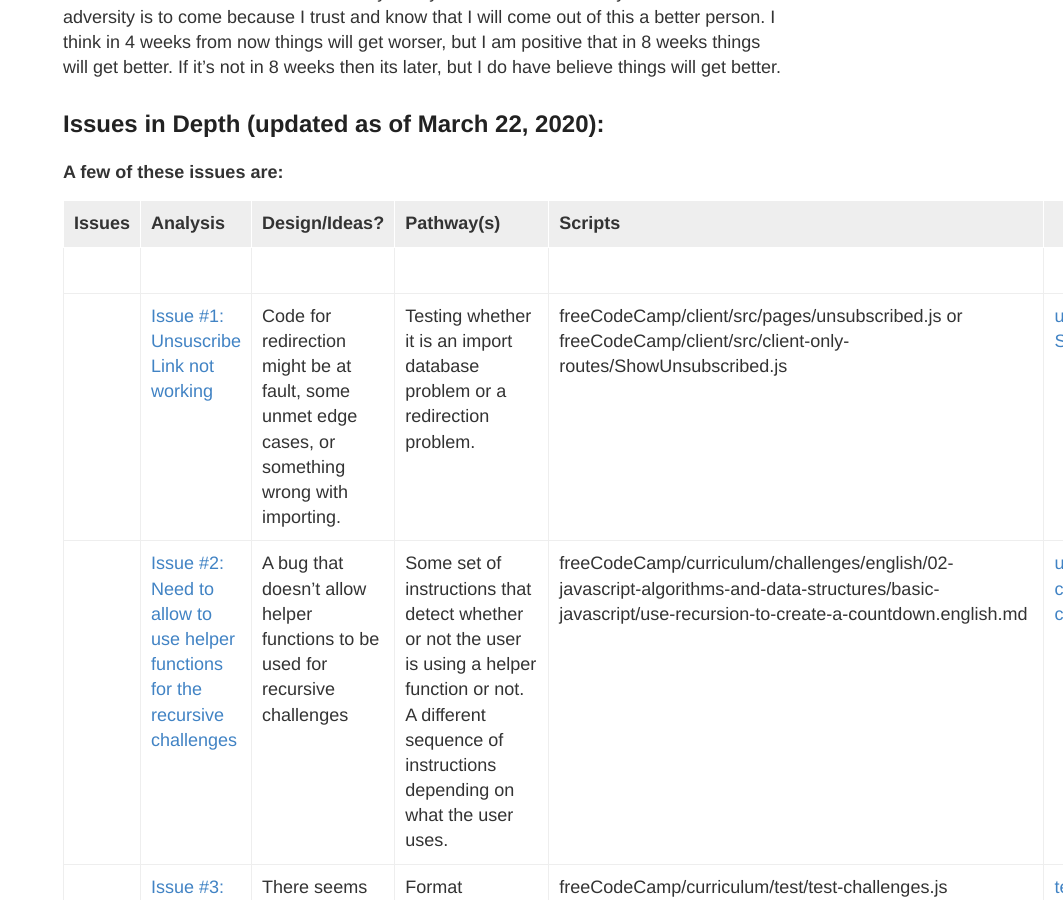
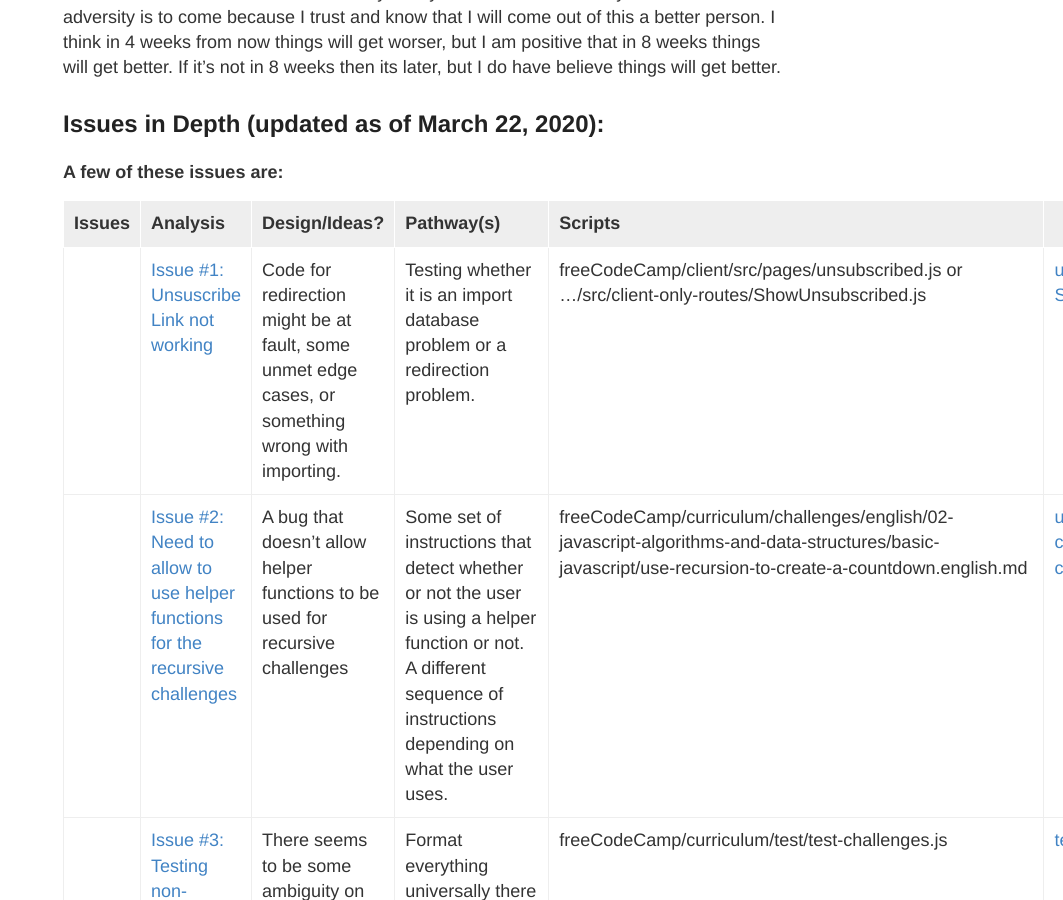
Before and after one commit to hunter-college-ossd-spr-2020/MarceloDamian-weekly, a Jekyll site: the page built from _posts/2020-03-22-week08.md, in a window 1280 px wide and 900 px high, scrolled down 708 px. Shown: the whole window, without its empty margins (217-1280 px from the left). Built offline with Jekyll 4.4.1, drawn with Linux system fonts in a browser that asks for light colours.

Commit message:
Update 2020-03-22-week08.md

```diff
--- a/_posts/2020-03-22-week08.md
+++ b/_posts/2020-03-22-week08.md
@@ -12,8 +12,7 @@ title: Week 8
 
 Issues| Analysis | Design/Ideas? | Pathway(s)| Scripts
 |:---|:---|:---|:---|:---|
-|<img width=200/>|<img width=500/>||<img width=200/>|<img width=500/>||<img width=200/>
-|[Issue #1: Unsuscribe Link not working](https://github.com/freeCodeCamp/freeCodeCamp/issues/38322)|Code for redirection might be at fault, some unmet edge cases, or something wrong with importing. | Testing whether it is an import database problem or a redirection problem.| freeCodeCamp/client/src/pages/unsubscribed.js or freeCodeCamp/client/src/client-only-routes/ShowUnsubscribed.js| [unsubscribed.js](https://docs.google.com/document/d/1A5IZmCnEVrGd2PX6qWgL2Ojxrm6OVnexnEa3FMyHR7o/edit?usp=sharing) [ShowUnsubscribed.js](https://docs.google.com/document/d/1j1MLzVgAKYM4JwdT5lDOXcCbL_HeJlJelgd77QocM6s/edit?usp=sharing)
+|[Issue #1: Unsuscribe Link not working](https://github.com/freeCodeCamp/freeCodeCamp/issues/38322)|Code for redirection might be at fault, some unmet edge cases, or something wrong with importing. | Testing whether it is an import database problem or a redirection problem.| freeCodeCamp/client/src/pages/unsubscribed.js or .../src/client-only-routes/ShowUnsubscribed.js| [unsubscribed.js](https://docs.google.com/document/d/1A5IZmCnEVrGd2PX6qWgL2Ojxrm6OVnexnEa3FMyHR7o/edit?usp=sharing) [ShowUnsubscribed.js](https://docs.google.com/document/d/1j1MLzVgAKYM4JwdT5lDOXcCbL_HeJlJelgd77QocM6s/edit?usp=sharing)
 |[Issue #2: Need to allow to use helper functions for the recursive challenges](https://github.com/freeCodeCamp/freeCodeCamp/issues/37868) | A bug that doesn't allow helper functions to be used for recursive challenges|Some set of instructions that detect whether or not the user is using a helper function or not. A different sequence of instructions depending on what the user uses. | freeCodeCamp/curriculum/challenges/english/02-javascript-algorithms-and-data-structures/basic-javascript/use-recursion-to-create-a-countdown.english.md |[use-recursion-to-create-a-countdown.english.md](https://docs.google.com/document/d/14O3R5eJ9QVXHUSJUUN9pu1ZiiaqGdCN_W_fjyG81lwE/edit?usp=sharing)
 |[Issue #3: Testing non-english challenges](https://github.com/freeCodeCamp/freeCodeCamp/issues/34641) | There seems to be some ambiguity on the access of languages. In some places languages are specified, while in others they arent.|Format everything universally there should be a constant/similar format for language declaration throughout.| freeCodeCamp/curriculum/test/test-challenges.js | [test-challenges.js](https://docs.google.com/document/d/1W4agw8oMxi2prBTu3jzAvG9_177N5Ww_TbobHKeS0w8/edit?usp=sharing)
 |[Issue #4: Allow username display to be case-insensitive](https://github.com/freeCodeCamp/freeCodeCamp/issues/35525) | Conditions might not be sufficent to meet case-insensitive standards| Implement a case where a user could have lowercase or uppercase usernames. The computer has to essentially treat lowercase and uppercase the same way. They should be indistinguishable to the computer.| freeCodeCamp/client/src/components/settings/Username.js |[Username.js](https://docs.google.com/document/d/1cATdhx17DMxEOSBq_rRYzIerwy97G05tFedbsS9g_l8/edit?usp=sharing)
```
